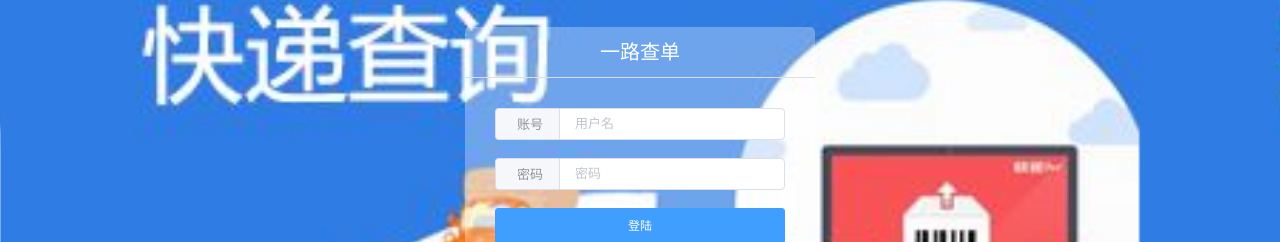
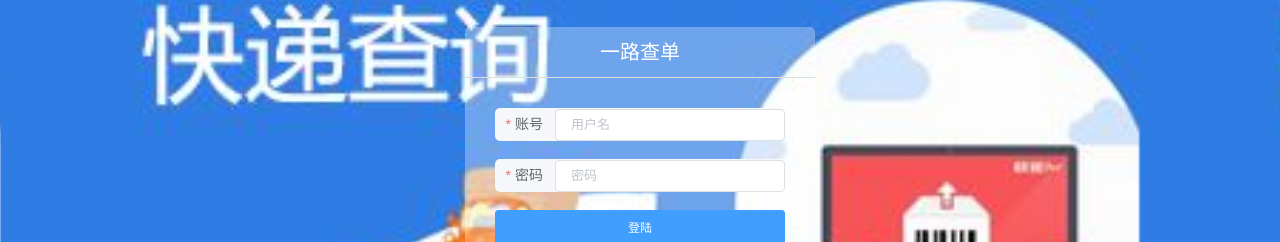
Before and after one commit to chenchensyz/waybill-manager-ui, a Vue app: page /#/login in a window 1280 px wide. Shown: the part 183-425 px from the top of the page. Built offline with nearby package versions, Linux system fonts and the light colour scheme.

Commit message:
批量上传独立，登出增加提示

```diff
--- a/src/components/common/Header.vue
+++ b/src/components/common/Header.vue
@@ -64,8 +64,14 @@
       // 用户名下拉菜单选择事件
       handleCommand(command) {
         if (command == 'loginout') {
-          localStorage.clear();
-          this.$router.push('/login');
+          this.$confirm('确定要退出吗？', '提示', {
+            type: 'warning'
+          }).then(() => {
+            localStorage.clear();
+            this.$router.push('/login');
+          }).catch(() => {
+
+          });
         }
       },
       // 侧边栏折叠
--- a/src/components/page/Login.vue
+++ b/src/components/page/Login.vue
@@ -2,16 +2,16 @@
   <div class="login-wrap">
     <div class="ms-login">
       <div class="ms-title">一路查单</div>
-      <el-form :model="param" :rules="rules" ref="login" label-width="0px" class="ms-content">
-        <el-form-item prop="userName">
+      <el-form :model="param" :rules="rules" ref="login"  label-width="60px" class="ms-content">
+        <el-form-item prop="userName" label="账号" class="login-title">
           <el-input v-model="param.userName" placeholder="用户名">
-            <el-button slot="prepend" icon="el-icon-lx-people">账号</el-button>
+            <!--<el-button slot="prepend" icon="el-icon-lx-people">账号</el-button>-->
           </el-input>
         </el-form-item>
-        <el-form-item prop="password">
+        <el-form-item prop="password" label="密码" class="login-title">
           <el-input type="password" placeholder="密码" v-model="param.password"
                     @keyup.enter.native="submitForm()">
-            <el-button slot="prepend" icon="el-icon-lx-lock">密码</el-button>
+            <!--<el-button slot="prepend" icon="el-icon-lx-lock">密码</el-button>-->
           </el-input>
         </el-form-item>
         <div class="login-btn">
@@ -140,4 +140,14 @@
     line-height: 30px;
     color: #fff;
   }
+
+  .login-title{
+    border-right-color: rgba(0, 0, 0, 0.1);
+    border-left-color: rgba(0, 0, 0, 0.1);
+    background-color: #f5f7fa;
+    color: inherit;
+    border-top: 0px;
+    border-bottom: 0px;
+    border-radius:5px
+  }
 </style>
--- a/src/components/page/Middleman.vue
+++ b/src/components/page/Middleman.vue
@@ -10,18 +10,22 @@
         <el-button type="danger" icon="el-icon-delete" size="mini" v-if="delShow" @click="delAllSelection">
           批量删除
         </el-button>
-        <el-dropdown @command="handleTags" trigger="click">
-          <el-button size="mini" type="primary">
-            新增<i class="el-icon-arrow-down el-icon--right"></i>
-          </el-button>
-          <el-dropdown-menu size="small" slot="dropdown">
-            <el-dropdown-item command="all">批量增加</el-dropdown-item>
-            <el-dropdown-item command="one">单条增加</el-dropdown-item>
-          </el-dropdown-menu>
-        </el-dropdown>
+        <!--<el-dropdown @command="handleTags" trigger="click">-->
+          <!--<el-button size="mini" type="primary">-->
+            <!--新增<i class="el-icon-arrow-down el-icon&#45;&#45;right"></i>-->
+          <!--</el-button>-->
+          <!--<el-dropdown-menu size="small" slot="dropdown">-->
+            <!--<el-dropdown-item command="all">批量增加</el-dropdown-item>-->
+            <!--<el-dropdown-item command="one">单条增加</el-dropdown-item>-->
+          <!--</el-dropdown-menu>-->
+        <!--</el-dropdown>-->
+        <el-button type="primary" icon="el-icon-upload2" @click="addAll">批量增加</el-button>
+
         <el-input v-model="query.userName" placeholder="用户名" class="handle-input mr10" clearable></el-input>
         <el-input v-model="query.telephone" placeholder="手机号" class="handle-input mr10" clearable></el-input>
         <el-button type="primary" icon="el-icon-search" @click="handleSearch">搜索</el-button>
+
+        <el-button type="primary" icon="el-icon-plus" @click="addOne" style="float: right">新增</el-button>
       </div>
       <el-table :data="tableData" border class="table" ref="multipleTable"
                 header-cell-class-name="table-header" @selection-change="handleSelectionChange">
@@ -156,9 +160,9 @@
           }, err => {
             this.$message({message: err, type: 'error'})
           });
-        })
-          .catch(() => {
-          });
+        }).catch(() => {
+
+        });
       },
       // 多选操作
       handleSelectionChange(val) {
--- a/src/components/page/Order.vue
+++ b/src/components/page/Order.vue
@@ -7,21 +7,26 @@
     </div>
     <div class="container">
       <div class="handle-box">
-        <el-dropdown @command="handleTags" trigger="click">
-          <el-button size="mini" type="primary">
-            新增<i class="el-icon-arrow-down el-icon--right"></i>
-          </el-button>
-          <el-dropdown-menu size="small" slot="dropdown">
-            <el-dropdown-item command="all">批量增加</el-dropdown-item>
-            <el-dropdown-item command="one">单条增加</el-dropdown-item>
-          </el-dropdown-menu>
-        </el-dropdown>
+        <!--<el-dropdown @command="handleTags" trigger="click">-->
+          <!--<el-button size="mini" type="primary">-->
+            <!--新增<i class="el-icon-arrow-down el-icon&#45;&#45;right"></i>-->
+          <!--</el-button>-->
+          <!--<el-dropdown-menu size="small" slot="dropdown">-->
+            <!--<el-dropdown-item command="all">批量增加</el-dropdown-item>-->
+            <!--<el-dropdown-item command="one">单条增加</el-dropdown-item>-->
+          <!--</el-dropdown-menu>-->
+        <!--</el-dropdown>-->
+        <el-button type="primary" icon="el-icon-upload2" @click="addAll">批量增加</el-button>
+
         <el-input v-model="query.orderNum" placeholder="单号" class="handle-input mr10" clearable></el-input>
         <el-input v-model="query.userName" placeholder="代购(微信名)" class="handle-input mr10" clearable></el-input>
         <el-input v-model="query.customer" placeholder="顾客姓名" class="handle-input mr10" clearable></el-input>
         <el-input v-model="query.telephone" placeholder="顾客手机号" class="handle-input mr10" clearable></el-input>
         <el-button type="primary" icon="el-icon-search" @click="handleSearch">搜索</el-button>
+
+        <el-button type="primary" icon="el-icon-plus" @click="addOne" style="float: right">新增</el-button>
       </div>
+
       <el-button type="danger" icon="el-icon-delete" v-if="delShow" @click="delAllSelection">
         批量删除
       </el-button>
```
